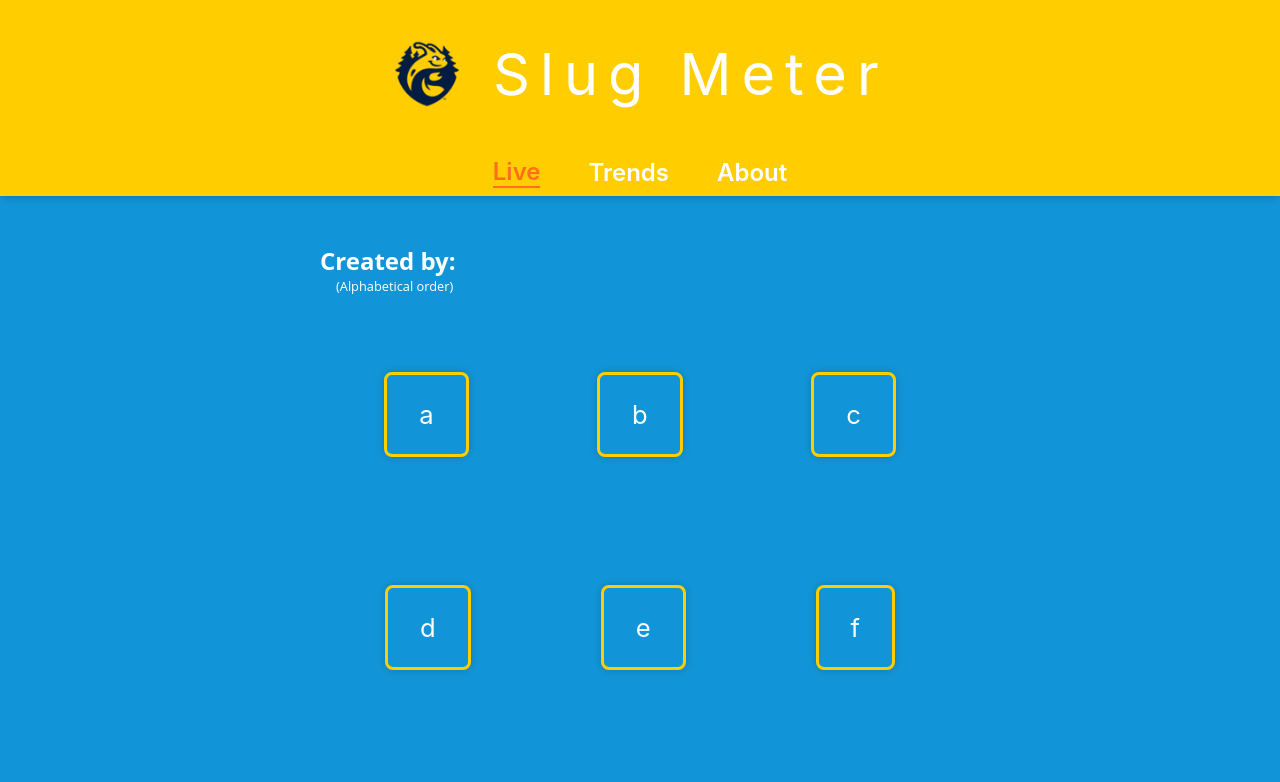
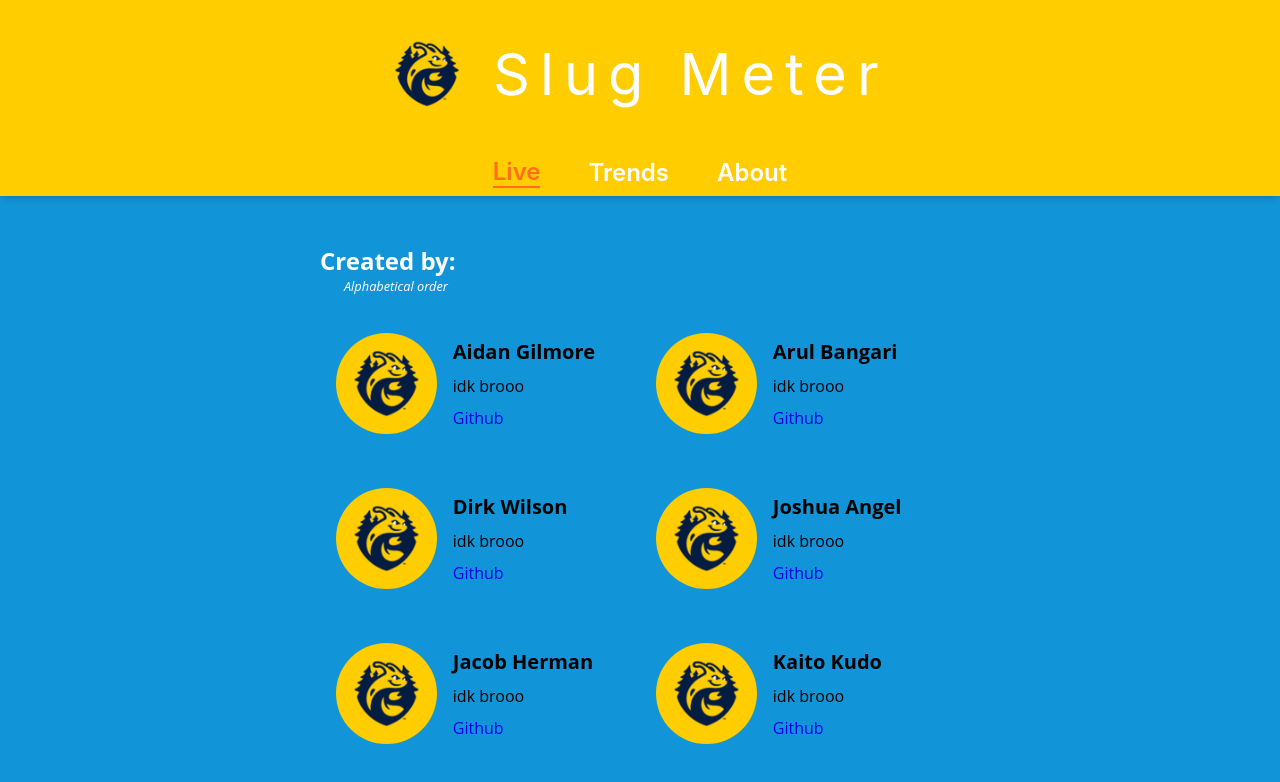
Before and after one commit to Shiblumi/SlugMeter, a React (Create React App) app in the folder frontend/slug-meter-react/: page /About in a window 1280 px wide. Shown: the top 782 px of the page. Built offline with nearby package versions, Linux system fonts and the light colour scheme; what chartjs-chart-matrix would draw is missing.

Commit message:
Added layout for dev profiles on /About

```diff
--- a/frontend/slug-meter-react/src/components/layout/Title.js
+++ b/frontend/slug-meter-react/src/components/layout/Title.js
@@ -1,7 +1,7 @@
 // Title.js
 import React from "react";
 import classes from "./Title.module.css";
-import logo from "./slugpic.png"; // Import the local image
+import logo from "../../assets/slugpic.png"; // Import the local image
 
 
 
--- /dev/null
+++ b/frontend/slug-meter-react/src/components/ui/CardSkeleton.js
@@ -0,0 +1,4 @@
+function CardSkeleton() {
+
+    return()
+}
--- /dev/null
+++ b/frontend/slug-meter-react/src/components/ui/DevProfile.js
@@ -0,0 +1,20 @@
+import classes from "./DevProfile.module.css";
+
+function DevProfile(props) {
+  return (
+    <div className={classes.devProfile}>
+      <div className={classes.devProfilePic}>
+        <img src={props.profilePic} alt={props.photoAlt} />
+      </div>
+      <div className={classes.rightCol}>
+        <div className={classes.devProfileName}>{props.name}</div>
+        <div className={classes.devProfileBio}>{props.bio}</div>
+        <a href={props.link} target="_blank" rel="noopener noreferrer">
+          {props.linkText}
+        </a>
+      </div>
+    </div>
+  );
+}
+
+export default DevProfile;
--- /dev/null
+++ b/frontend/slug-meter-react/src/components/ui/DevProfile.module.css
@@ -0,0 +1,53 @@
+.devProfile {
+    /* Styles for the container of the developer profile */
+    display: flex;
+    width: 45%;
+    margin-bottom: 3rem;
+    /* border: 1px solid #ccc; */
+    border-radius: 10px;
+}
+
+.devProfilePic {
+    /* Styles for the developer profile picture */
+    width: 35%;
+    height: auto;
+    display: flex;
+    align-items: center;
+    justify-content: center;
+}
+
+.devProfilePic img {
+    /* Styles for the image inside the developer profile picture */
+    width: 100%;
+    height: auto;
+    border-radius: 50%;
+
+}
+
+.devProfileName {
+    /* Styles for the developer profile name */
+    flex: 1;
+    font-size: 20px;
+    font-weight: bold;
+    margin-top: 0.5rem;
+}
+
+.devProfileBio {
+    /* Styles for the developer profile bio */
+    font-size: 16px;
+    text-align: justify;
+    margin-top: 10px;
+}
+
+.devProfile a {
+    /* Styles for the link in the developer profile */
+    color: #0000EE;
+    text-decoration: none;
+    margin-top: 10px;
+    display: inline-block;
+    margin-bottom: 0.5rem;
+}
+
+.rightCol {
+    margin-left: 1rem;
+}
--- a/frontend/slug-meter-react/src/pages/About.js
+++ b/frontend/slug-meter-react/src/pages/About.js
@@ -1,16 +1,22 @@
 import classes from "./About.module.css";
+import DevProfile from "../components/ui/DevProfile";
+import pic from "../assets/slugpic.png";
+
+
 function PageTwo() {
   return (
     <div>
       <h2 style={{color:'white', marginBottom:'0rem'}}>Created by:</h2>
-      <p style={{color:'white', fontSize:'0.8rem', marginTop:'0rem', marginLeft:'1rem'}}>(Alphabetical order)</p>
+      <p style={{color:'white', fontSize:'0.8rem', marginTop:'0rem', marginLeft:'1.5rem'}}><em>Alphabetical order</em></p>
+      <br />
       <div className={classes.devShowcase}>
-        <div className={classes.devProfile}>a</div>
-        <div className={classes.devProfile}>b</div>
-        <div className={classes.devProfile}>c</div>
-        <div className={classes.devProfile}>d</div>
-        <div className={classes.devProfile}>e</div>
-        <div className={classes.devProfile}>f</div>
+        <DevProfile profilePic={pic} photoAlt="Profile Pic" name="Aidan Gilmore" bio="idk brooo" link="https://github.com/Shiblumi" linkText="Github" />
+        <DevProfile profilePic={pic} photoAlt="Profile Pic" name="Arul Bangari" bio="idk brooo" link="https://github.com/Shiblumi" linkText="Github" />
+        <DevProfile profilePic={pic} photoAlt="Profile Pic" name="Dirk Wilson" bio="idk brooo" link="https://github.com/Shiblumi" linkText="Github" />
+        <DevProfile profilePic={pic} photoAlt="Profile Pic" name="Joshua Angel" bio="idk brooo" link="https://github.com/Shiblumi" linkText="Github" />
+        <DevProfile profilePic={pic} photoAlt="Profile Pic" name="Jacob Herman" bio="idk brooo" link="https://github.com/Shiblumi" linkText="Github" />
+        <DevProfile profilePic={pic} photoAlt="Profile Pic" name="Kaito Kudo" bio="idk brooo" link="https://github.com/Shiblumi" linkText="Github" />
+
       </div>
     </div>
   );
```
Also changed, not shown: frontend/slug-meter-react/src/assets/slugpic.png (renamed from frontend/slug-meter-react/src/components/layout/slugpic.png).
